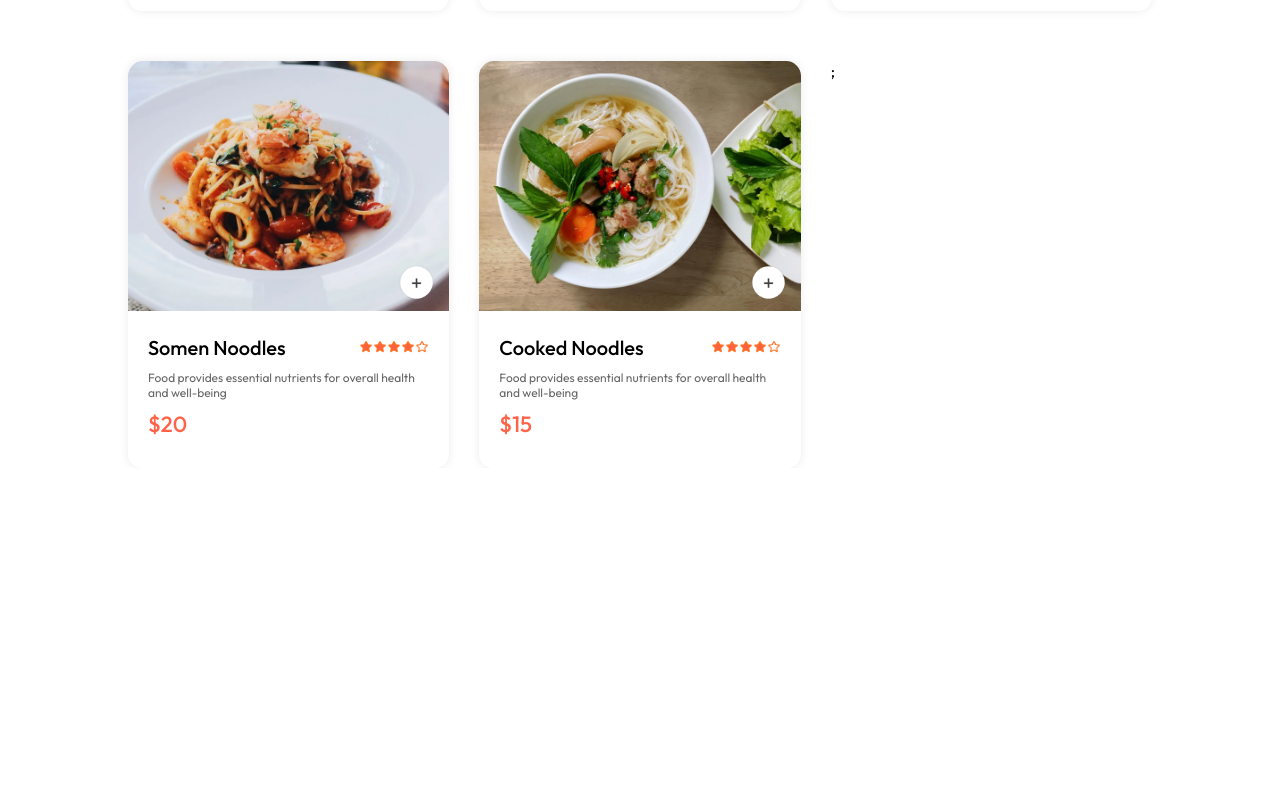
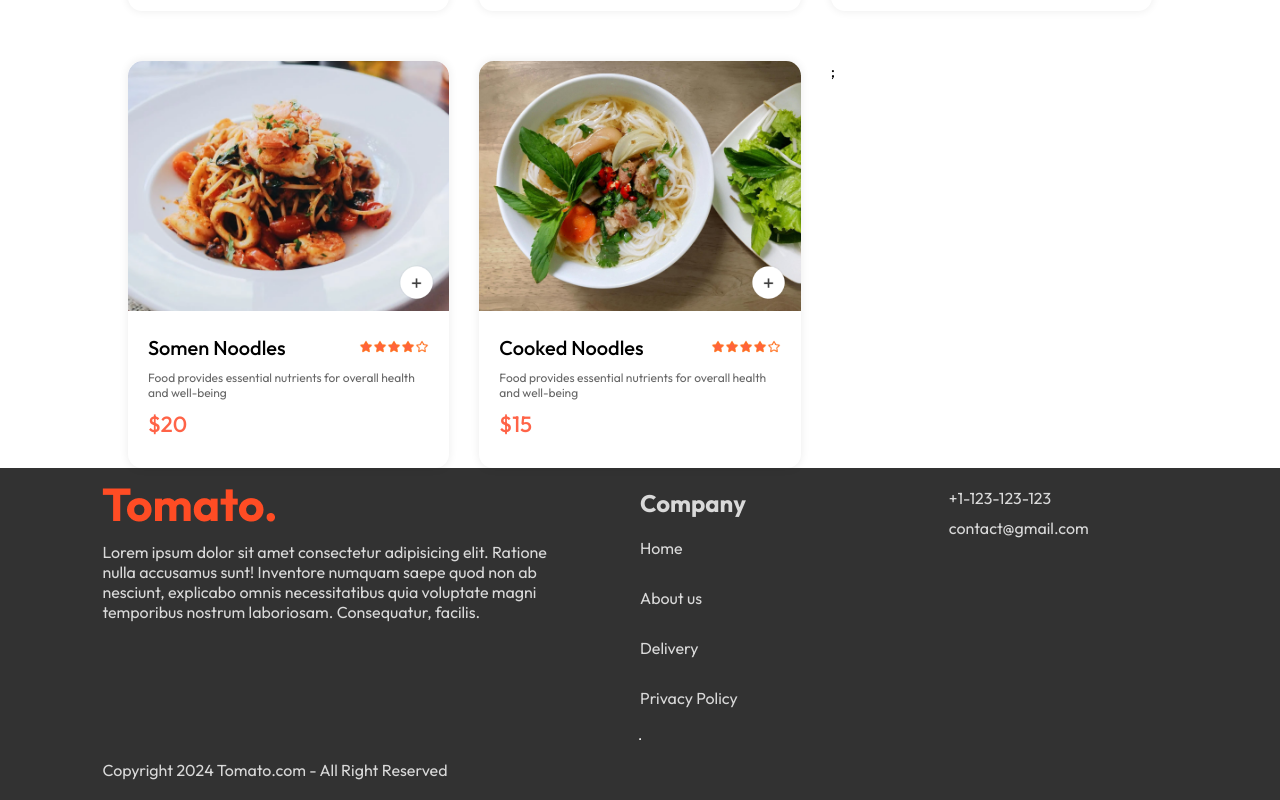
Before and after one commit to talha424588/tomato-web-app, a React (Create React App) app: page / in a window 1280 px wide. Shown: the part 5514-6314 px from the top of the page. Before the commit the page ends 5982 px from the top, so only its background shows below. Built offline with nearby package versions, Linux system fonts and the light colour scheme.

Commit message:
footer in progress & dishes styling complete

```diff
--- a/src/App.js
+++ b/src/App.js
@@ -3,6 +3,7 @@ import Navbar from "./Components/Navbar/Navbar";
 import Home from "./Page/Home/Home";
 import Cart from "./Page/Cart/Cart";
 import Order from "./Page/Order/Order";
+import Footer from "./Page/Footer/Footer";
 
 function App() {
   return (
@@ -15,6 +16,7 @@ function App() {
           <Route path="/orders" element={<Order/>}/>
         </Routes>
       </div>
+      <Footer/>
     </>
   );
 }
--- a/src/Components/FoodItem/FootItem.jsx
+++ b/src/Components/FoodItem/FootItem.jsx
@@ -4,7 +4,6 @@ import { useContext, useState } from 'react';
 import { StoreContext } from '../../context/StoreContext';
 function FoodItem({id,name,description,image,price})
 {
-    //console.log("food item",id,name,description,image,price);
     const {cartItems,addToCart,removeFromCart} = useContext(StoreContext);
     return (
         <>
--- /dev/null
+++ b/src/Page/Footer/Footer.css
@@ -0,0 +1,29 @@
+.footer
+{
+    color: #d9d9d9;
+    background-color: #323232;
+    display: flex;
+    flex-direction: column;
+    gap: 20px;
+    align-items: center;
+    padding: 20px 8vw;
+}
+.footer-content
+{
+    width: 100%;
+    display: grid;
+    grid-template-columns: 2fr 1fr 1fr;
+    gap: 80px;
+}
+.footer-content-left,.footer-content-center,.footer-content-right
+{
+    display: flex;
+    flex-direction: column;
+    align-items: start;
+    gap: 20px;;
+}
+.footer-content-left li,.footer-content-center li,.footer-content-right li
+{
+    list-style: none;
+    margin-bottom: 10px;
+}
--- /dev/null
+++ b/src/Page/Footer/Footer.jsx
@@ -0,0 +1,37 @@
+import { assets } from "../../Assets/assets";
+import "./Footer.css";
+function Footer() {
+  return (
+    <>
+      <div className="footer" id="footer">
+        <div className="footer-content">
+          <div className="footer-content-left">
+            <img src={assets.logo} alt="" />
+            <p>Lorem ipsum dolor sit amet consectetur adipisicing elit. Ratione nulla accusamus sunt! Inventore numquam saepe quod non ab nesciunt, explicabo omnis necessitatibus quia voluptate magni temporibus nostrum laboriosam. Consequatur, facilis.</p>
+            <div className="footer-social-icons">
+                <img src={assets.facebook} alt="" />
+                <img src={assets.twitter} alt="" />
+                <img src={assets.instagram} alt="" />
+            </div>
+          </div>
+          <div className="footer-content-center">
+            <h2>Company</h2>
+            <li>Home</li>
+            <li>About us</li>
+            <li>Delivery</li>
+            <li>Privacy Policy</li>
+          </div>
+          <div className="footer-content-right">
+            <ul>
+              <li>+1-123-123-123</li>
+              <li>contact@gmail.com</li>
+            </ul>
+          </div>
+        </div>
+        <hr />
+        <p className="footer-content"> Copyright 2024 Tomato.com - All Right Reserved</p>
+      </div>
+    </>
+  );
+}
+export default Footer;
--- a/src/context/StoreContext.jsx
+++ b/src/context/StoreContext.jsx
@@ -33,7 +33,6 @@ const  StoreContextProvier = (props) =>
 
     useEffect(()=>
     {
-        console.log('cart items added',cartItems);
     },[cartItems]);
 
     return(
```
